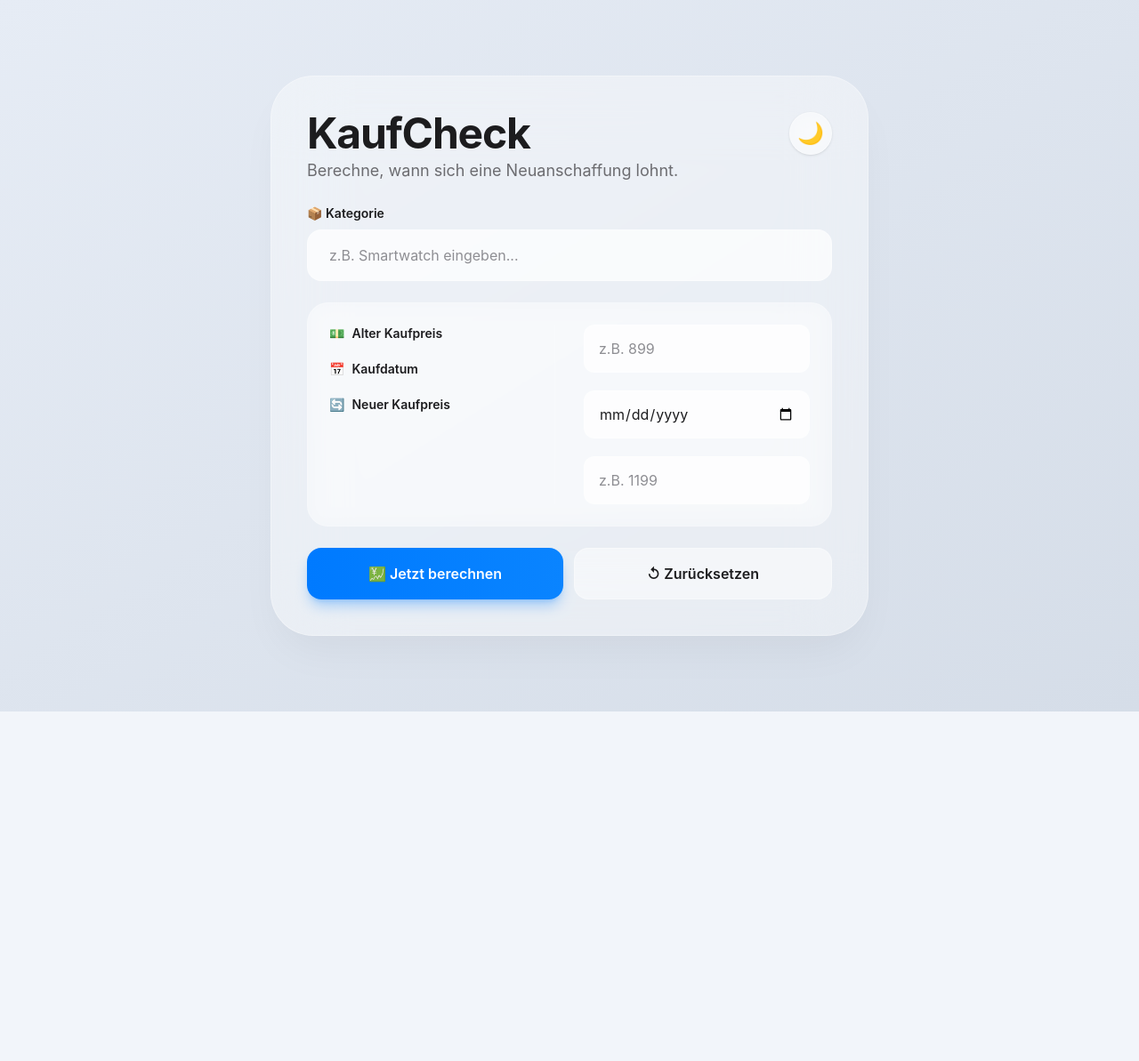
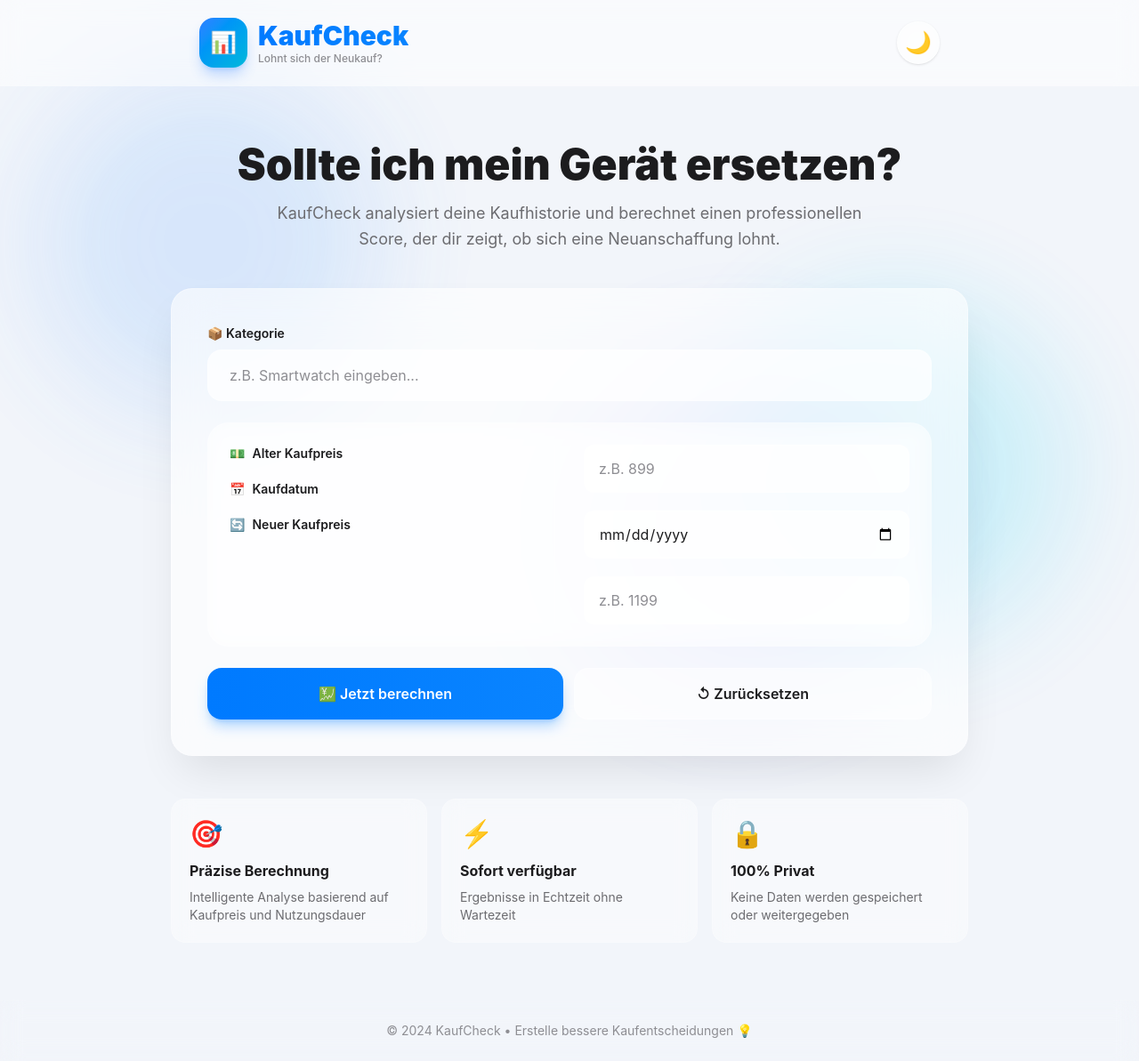
Before and after one commit to yatamci/KaufCheck, a Next.js app: page / in a window 1280 px wide. Shown: the whole page at 89% size. Before the commit the page ends 800 px from the top, so only its background shows below. Built offline with nearby package versions, Linux system fonts and the light colour scheme.

Commit message:
page.tsx aktualisieren

```diff
--- a/src/app/page.tsx
+++ b/src/app/page.tsx
@@ -1,30 +1,108 @@
 import Calculator from "@/components/Calculator";
 import ThemeToggle from "@/components/ThemeToggle";
 
+export const metadata = {
+  title: "KaufCheck - Lohnt sich ein Neukauf?",
+  description:
+    "Berechne einfach, ob sich ein Neukauf deines Geräts lohnt. Professionelle Analyse deiner Kaufhistorie.",
+};
+
 export default function Home() {
   return (
-    <main className="min-h-screen flex items-center justify-center bg-gradient-to-br from-[#e6ecf5] to-[#d5dde8] dark:from-[#0a0a0a] dark:to-[#1a1a1a] p-4 sm:p-8">
-      <div className="w-full max-w-2xl mx-auto">
-        {/* Glass-Karte – jetzt mit richtigem Glasmorphismus */}
-        <div className="relative rounded-[3rem] bg-white/40 dark:bg-white/5 backdrop-blur-2xl border border-white/30 dark:border-white/10 shadow-2xl shadow-black/5 dark:shadow-black/40 p-6 sm:p-10 transition-all duration-300">
+    <div className="min-h-screen w-full overflow-hidden">
+      {/* Animated Background Orbs */}
+      <div className="fixed inset-0 pointer-events-none">
+        <div className="absolute top-20 left-10 w-96 h-96 bg-blue-400/20 dark:bg-blue-500/10 rounded-full blur-3xl animate-pulse"></div>
+        <div className="absolute bottom-20 right-20 w-96 h-96 bg-cyan-400/20 dark:bg-cyan-500/10 rounded-full blur-3xl animate-pulse delay-1000"></div>
+        <div className="absolute top-1/2 left-1/2 w-96 h-96 bg-indigo-400/20 dark:bg-indigo-500/10 rounded-full blur-3xl animate-pulse delay-500"></div>
+      </div>
 
-          {/* Header mit Titel und ThemeToggle */}
-          <div className="flex items-start justify-between mb-6">
+      {/* Content */}
+      <div className="relative z-10 min-h-screen flex flex-col">
+        {/* Header */}
+        <header className="backdrop-blur-md border-b border-white/10 dark:border-white/5 sticky top-0 z-50 bg-white/50 dark:bg-white/5">
+          <div className="max-w-4xl mx-auto px-4 sm:px-6 lg:px-8 py-5 flex items-center justify-between">
+            <div className="flex items-center gap-3">
+              <div className="p-3 rounded-2xl bg-gradient-to-br from-blue-500 to-cyan-500 shadow-lg shadow-blue-500/30">
+                <span className="text-2xl">📊</span>
+              </div>
               <div>
-              <h1 className="text-4xl sm:text-5xl font-bold tracking-tight text-[#1C1C1E] dark:text-white">
+                <h1 className="text-2xl sm:text-3xl font-black bg-gradient-to-r from-[#007AFF] to-[#0A84FF] bg-clip-text text-transparent">
                   KaufCheck
                 </h1>
-              <p className="text-base sm:text-lg text-[#6C6C70] dark:text-[#98989E] mt-1 font-normal">
-                Berechne, wann sich eine Neuanschaffung lohnt.
+                <p className="text-xs text-[#8E8E93] dark:text-[#636366] font-medium">
+                  Lohnt sich der Neukauf?
                 </p>
+              </div>
             </div>
             <ThemeToggle />
           </div>
+        </header>
 
-          {/* Calculator – jetzt ohne weitere Kapselung, direkt in der Glass-Karte */}
+        {/* Main Content */}
+        <main className="flex-1 flex items-center justify-center px-4 sm:px-6 lg:px-8 py-12 sm:py-16">
+          <div className="w-full max-w-4xl">
+            {/* Hero Section */}
+            <div className="mb-10 text-center">
+              <h2 className="text-4xl sm:text-5xl font-black text-[#1C1C1E] dark:text-white mb-4">
+                Sollte ich mein Gerät ersetzen?
+              </h2>
+              <p className="text-lg text-[#6C6C70] dark:text-[#98989E] max-w-2xl mx-auto leading-relaxed">
+                KaufCheck analysiert deine Kaufhistorie und berechnet einen
+                professionellen Score, der dir zeigt, ob sich eine
+                Neuanschaffung lohnt.
+              </p>
+            </div>
+
+            {/* Calculator Card */}
+            <div className="p-8 sm:p-10 rounded-3xl bg-white/60 dark:bg-white/5 border border-white/30 dark:border-white/10 backdrop-blur-xl shadow-2xl shadow-black/10 dark:shadow-black/50">
               <Calculator />
+            </div>
+
+            {/* Features Section */}
+            <div className="grid grid-cols-1 md:grid-cols-3 gap-4 mt-12">
+              <div className="p-5 rounded-2xl bg-white/40 dark:bg-white/5 border border-white/20 dark:border-white/5 backdrop-blur-md hover:bg-white/50 dark:hover:bg-white/10 transition-all duration-200">
+                <div className="text-3xl mb-3">🎯</div>
+                <h3 className="font-bold text-[#1C1C1E] dark:text-white mb-2">
+                  Präzise Berechnung
+                </h3>
+                <p className="text-sm text-[#6C6C70] dark:text-[#98989E]">
+                  Intelligente Analyse basierend auf Kaufpreis und Nutzungsdauer
+                </p>
+              </div>
+
+              <div className="p-5 rounded-2xl bg-white/40 dark:bg-white/5 border border-white/20 dark:border-white/5 backdrop-blur-md hover:bg-white/50 dark:hover:bg-white/10 transition-all duration-200">
+                <div className="text-3xl mb-3">⚡</div>
+                <h3 className="font-bold text-[#1C1C1E] dark:text-white mb-2">
+                  Sofort verfügbar
+                </h3>
+                <p className="text-sm text-[#6C6C70] dark:text-[#98989E]">
+                  Ergebnisse in Echtzeit ohne Wartezeit
+                </p>
+              </div>
+
+              <div className="p-5 rounded-2xl bg-white/40 dark:bg-white/5 border border-white/20 dark:border-white/5 backdrop-blur-md hover:bg-white/50 dark:hover:bg-white/10 transition-all duration-200">
+                <div className="text-3xl mb-3">🔒</div>
+                <h3 className="font-bold text-[#1C1C1E] dark:text-white mb-2">
+                  100% Privat
+                </h3>
+                <p className="text-sm text-[#6C6C70] dark:text-[#98989E]">
+                  Keine Daten werden gespeichert oder weitergegeben
+                </p>
+              </div>
             </div>
           </div>
         </main>
+
+        {/* Footer */}
+        <footer className="backdrop-blur-md border-t border-white/10 dark:border-white/5 py-6 px-4 sm:px-6 lg:px-8">
+          <div className="max-w-4xl mx-auto">
+            <p className="text-center text-sm text-[#8E8E93] dark:text-[#636366]">
+              © 2024 KaufCheck • Erstelle bessere Kaufentscheidungen 💡
+            </p>
+          </div>
+        </footer>
+      </div>
+    </div>
   );
 }
```
Lines whose indentation alone changed are shown as unchanged.
